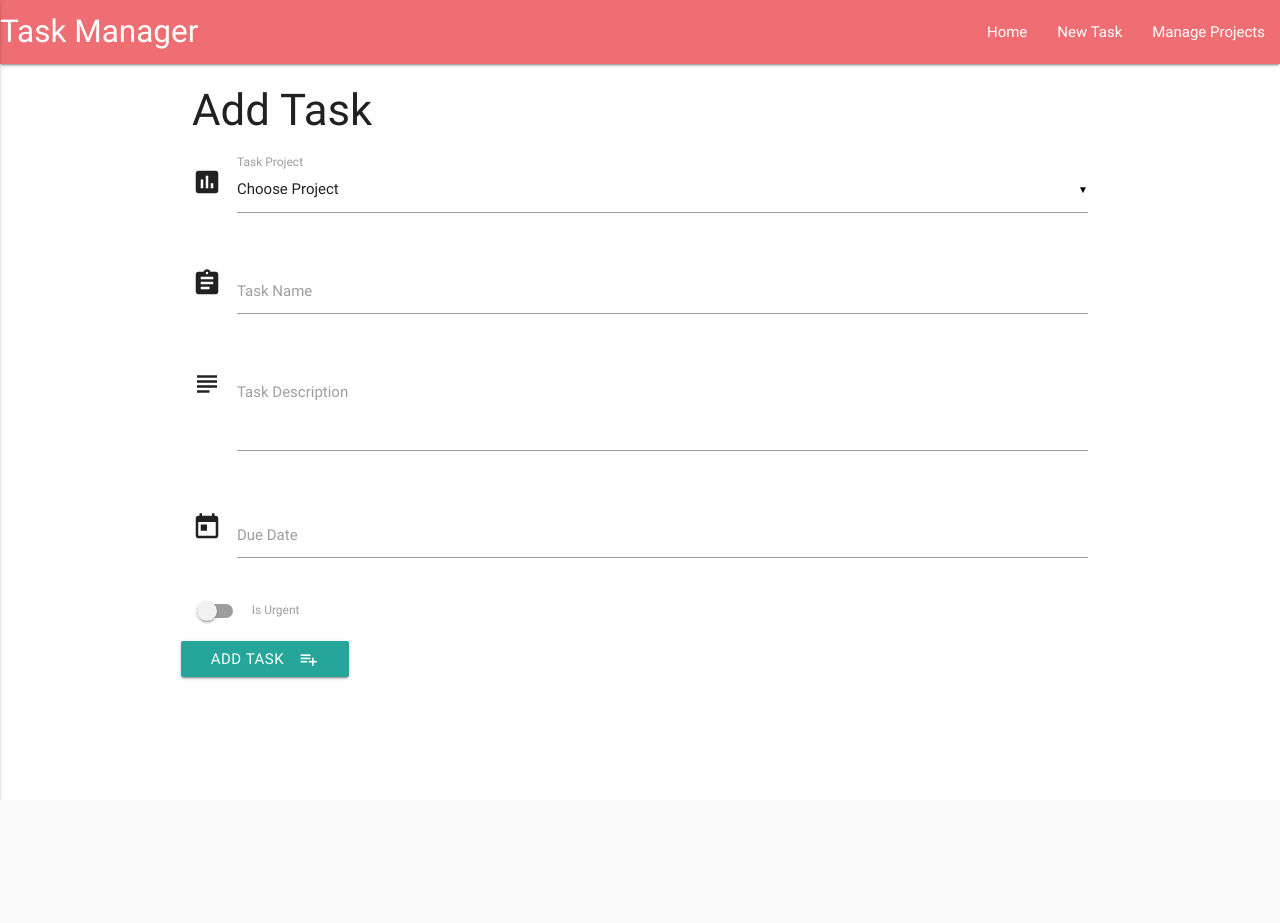
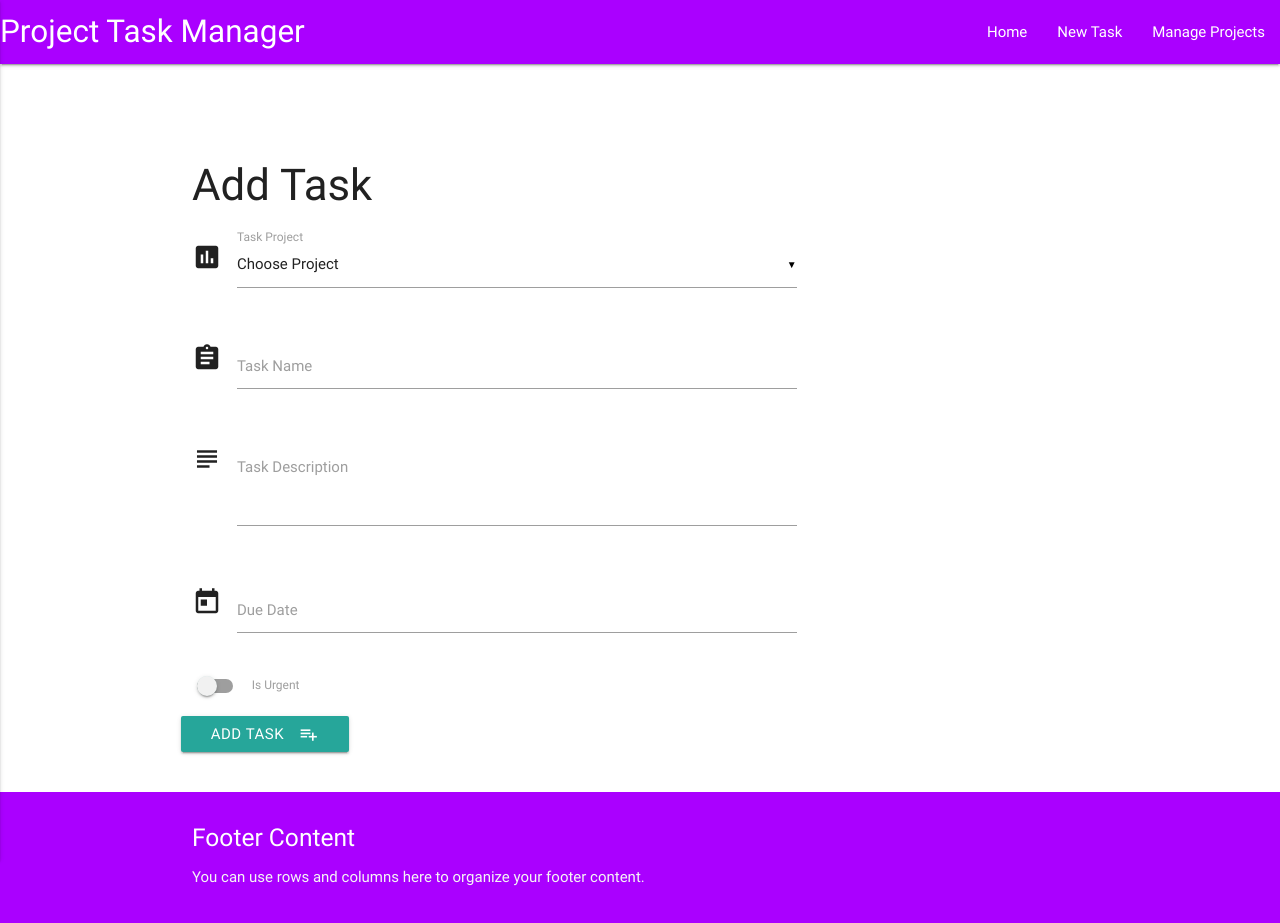
Before and after one commit to Mofarrell1967/project-task-tracker, a Flask app: page /add_task in a window 1280 px wide. Before the commit the page ends 800 px from the top, so only its background shows below. Run offline with Flask 2, Linux system fonts and the light colour scheme; data that the repository does not hold is empty; some libraries are stand-ins or nearby versions.

Commit message:
Updated css and footer addition

```diff
--- a/static/css/style.css
+++ b/static/css/style.css
@@ -1,3 +1,13 @@
+ body {
+    display: flex;
+    min-height: 100vh;
+    flex-direction: column;
+  }
+
+  main {
+    flex: 1 0 auto;
+  }
+
 .btn_small {
     height: 24px;
     width: 60px;
@@ -9,3 +19,7 @@
 .task_header {
     margin-top: 5px;
 }
+
+.box {
+    padding-top: 75px;
+}
--- a/templates/addtask.html
+++ b/templates/addtask.html
@@ -1,6 +1,6 @@
 {% extends 'base.html' %} {% block content %}
 <h3>Add Task</h3>
-<div class="row" id="matfix">
+<div class="row container" id="matfix">
     <form action="{{ url_for('insert_task') }}" method="POST"  class="col s12">
     <div class="row">
                     <div class="input-field col s12">
--- a/templates/base.html
+++ b/templates/base.html
@@ -10,8 +10,8 @@
 <body>
     <header>
         <nav>
-            <div class="nav-wrapper">
-                <a href="{{url_for('get_tasks')}}" class="brand-logo">Task Manager</a>
+            <div class="nav-wrapper purple accent-4">
+                <a href="{{url_for('get_tasks')}}" class="brand-logo">Project Task Manager</a>
                 <a href="#" data-activates="mobile-demo" class="button-collapse"><i class="material-icons">menu</i></a>
                 <ul id="nav-mobile" class="right hide-on-med-and-down">
                     <li><a href="{{url_for('get_tasks')}}">Home</a></li>
@@ -25,10 +25,27 @@
                 </ul>
             </div>
         </nav>
+
     </header>
-    <div class="container">
+    <main>
+
+    <div class="container box">
         {% block content %} {% endblock %}
     </div>
+     </main>
+    <footer class="page-footer purple accent-4">
+          <div class="container">
+            <div class="row">
+              <div class="col s12">
+                <h5 class="white-text">Footer Content</h5>
+                <p class="grey-text text-lighten-4">You can use rows and columns here to organize your footer content.</p>
+              </div>
+
+            </div>
+          </div>
+         </footer>
+     </body>
+
     <script src="https://cdnjs.cloudflare.com/ajax/libs/jquery/3.2.1/jquery.min.js"></script>
     <script src="https://cdnjs.cloudflare.com/ajax/libs/materialize/0.100.2/js/materialize.min.js"></script>
     <script type="text/javascript">
@@ -36,6 +53,7 @@
             $('.collapsible').collapsible();
             $('select').material_select();
             $(".button-collapse").sideNav();
+
         });
 
         $('.datepicker').pickadate({
@@ -51,6 +69,9 @@
 	e.stopPropagation();
 });
     </script>
-</body>
+
+
+
+
 
 </html>
```
